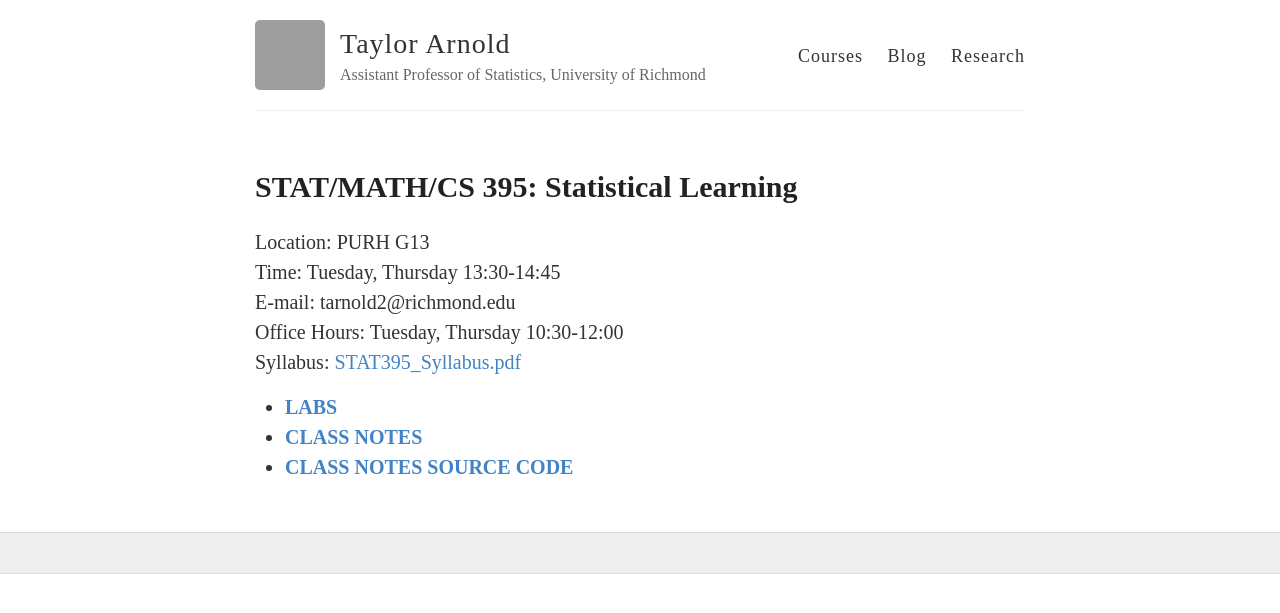
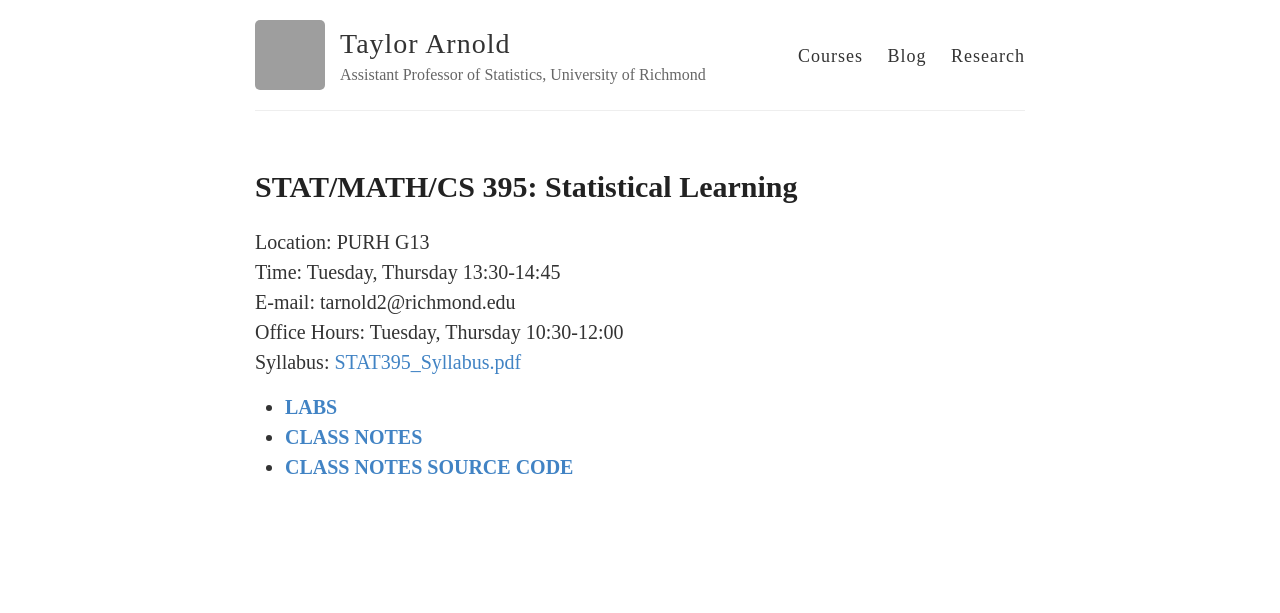
Before and after one commit to statsmaths/stat395, a Jekyll site: the page built from index.html, in a window 1280 px wide. Shown: the top 613 px of the page. Built offline with Jekyll 4.4.1, drawn with Linux system fonts in a browser that asks for light colours; grey boxes are pictures that could not be loaded.

Commit message:
update footer

```diff
--- a/_layouts/default.html
+++ b/_layouts/default.html
@@ -40,14 +40,5 @@
     <div id="main" role="main" class="container">
       {{ content }}
     </div>
-
-    <div class="wrapper-footer">
-      <div class="container">
-        <footer class="footer">
-        </footer>
-      </div>
-    </div>
-
-    {% include analytics.html %}
   </body>
 </html>
```
